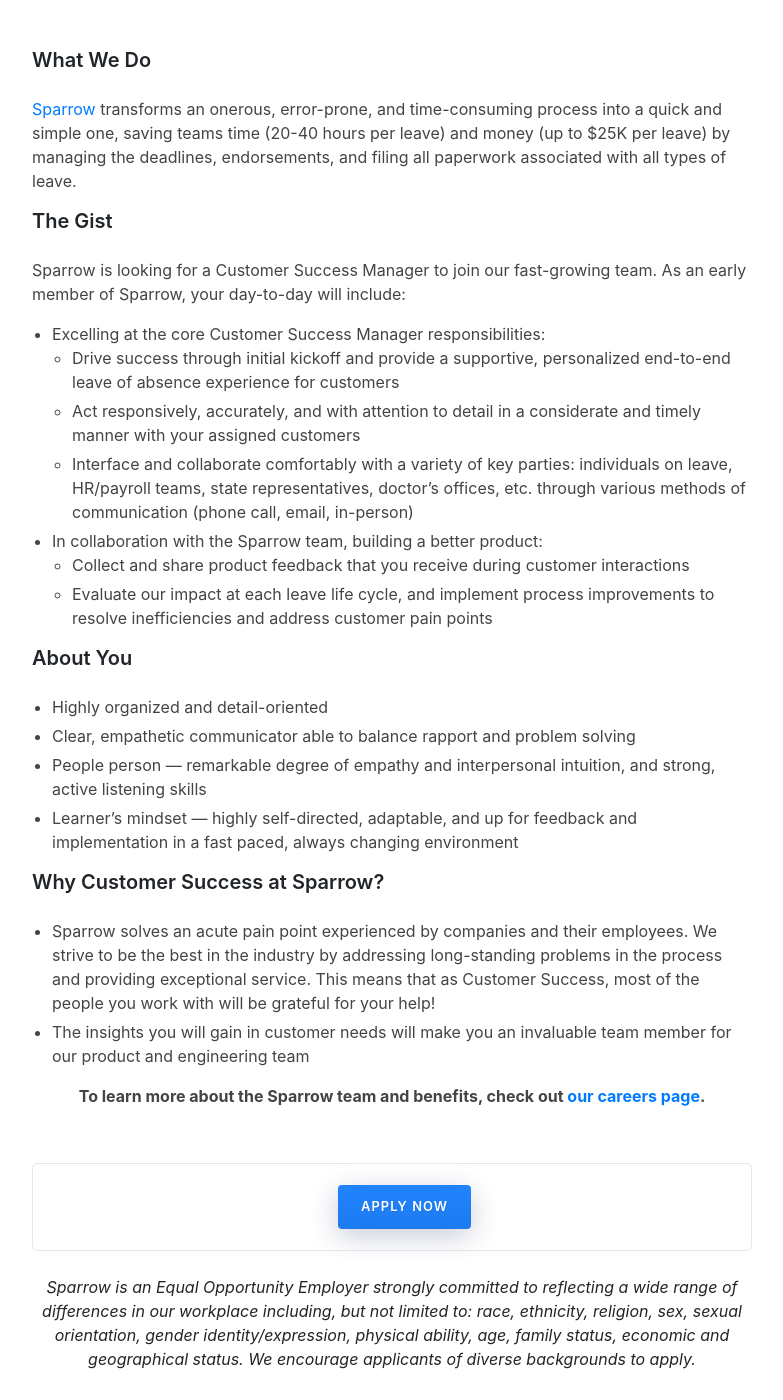
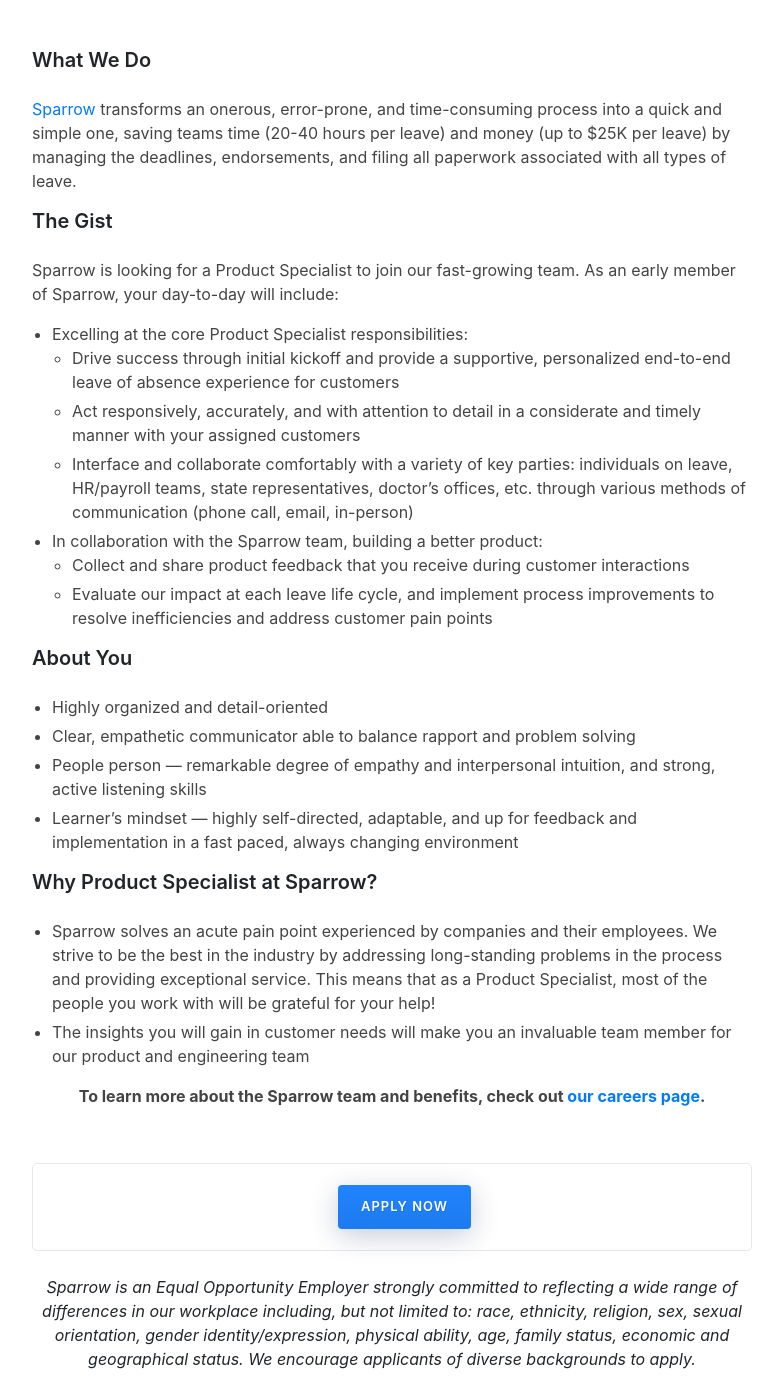
Before and after one commit to trysparrow/sparrow-landing, a Jekyll site: the page built from careers/product-specialist.md, in a window 1280 px wide and 1400 px high, scrolled down 402 px. Shown: the whole window, without its empty margins (248-1031 px from the left). Built offline with Jekyll 4.4.1, drawn with Linux system fonts in a browser that asks for light colours; nearby versions of some CDN libraries; some of the changed text lies outside the part shown.

Commit message:
change customer success to product specialist

```diff
--- a/careers.html
+++ b/careers.html
@@ -148,10 +148,10 @@
         class="col-md-4"
         style="margin:auto;">
         <div class="department">
-          <h4>Customer Success</h4>
+          <h4>Product</h4>
 
           <div class="role">
-            <a href="/careers/customer-success">Customer Success Manager</a>
+            <a href="/careers/product-specialist">Product Specialist</a>
 
             <div class="city">San Francisco</div>
           </div>
--- a/careers/customer-success.md
+++ b/careers/product-specialist.md
@@ -1,10 +1,10 @@
 ---
 layout: job_listing
-title: Customer Success Manager
-job_title: Customer Success Manager
+title: Product Specialist
+job_title: Product Specialist
 job_location: San Francisco, United States
 banner: "sf_bridge_sunset.jpg"
-description: "Sparrow seeks an empathetic Customer Success Manager to join our fast-growing team."
+description: "Sparrow seeks an empathetic Product Specilist to join our fast-growing team."
 ---
 
 #### What We Do
@@ -14,8 +14,8 @@
 
 #### The Gist
 
-Sparrow is looking for a Customer Success Manager to join our fast-growing team. As an early member of Sparrow, your day-to-day will include:
- * Excelling at the core Customer Success Manager responsibilities:
+Sparrow is looking for a Product Specialist to join our fast-growing team. As an early member of Sparrow, your day-to-day will include:
+ * Excelling at the core Product Specialist responsibilities:
     * Drive success through initial kickoff and provide a supportive, personalized end-to-end leave of absence experience for customers
     * Act responsively, accurately, and with attention to detail in a considerate and timely manner with your assigned customers
     * Interface and collaborate comfortably with a variety of key parties: individuals on leave, HR/payroll teams, state representatives, doctor’s offices, etc. through various methods of communication (phone call, email, in-person)
@@ -31,7 +31,7 @@
  * People person — remarkable degree of empathy and interpersonal intuition, and strong, active listening skills
  * Learner’s mindset —  highly self-directed, adaptable, and up for feedback and implementation in a fast paced, always changing environment
 
-#### Why Customer Success at Sparrow?
+#### Why Product Specialist at Sparrow?
 
- * Sparrow solves an acute pain point experienced by companies and their employees. We strive to be the best in the industry by addressing long-standing problems in the process and providing exceptional service. This means that as Customer Success, most of the people you work with will be grateful for your help!
+ * Sparrow solves an acute pain point experienced by companies and their employees. We strive to be the best in the industry by addressing long-standing problems in the process and providing exceptional service. This means that as a Product Specialist, most of the people you work with will be grateful for your help!
  * The insights you will gain in customer needs will make you an invaluable team member for our product and engineering team
```
